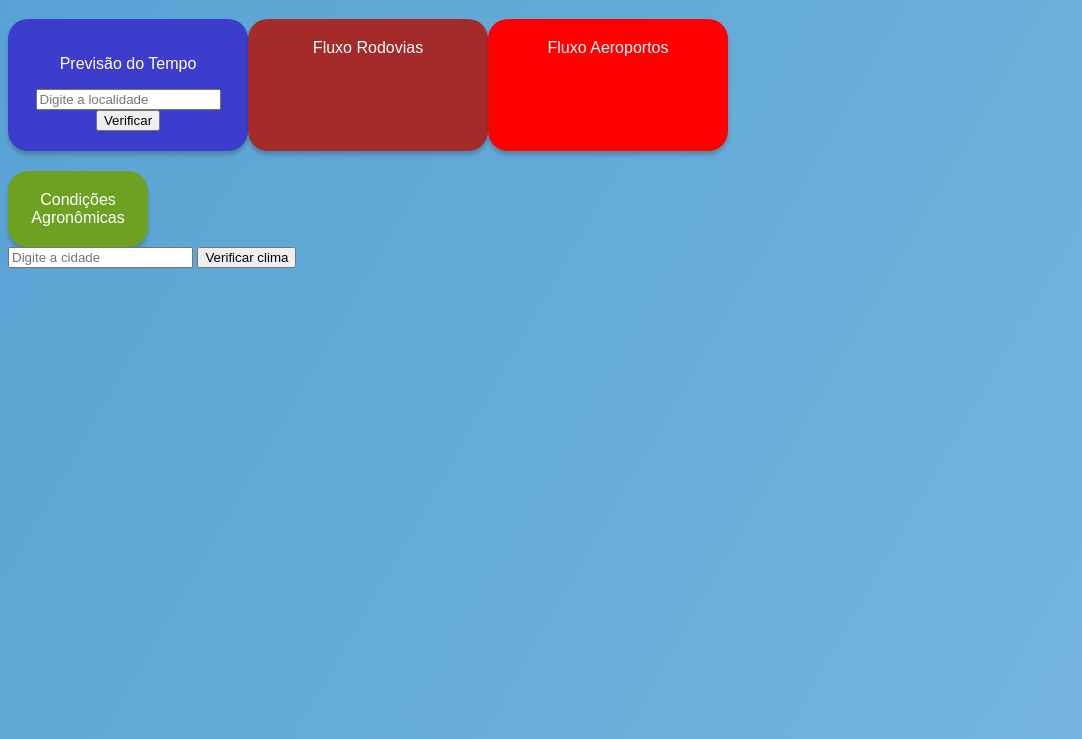
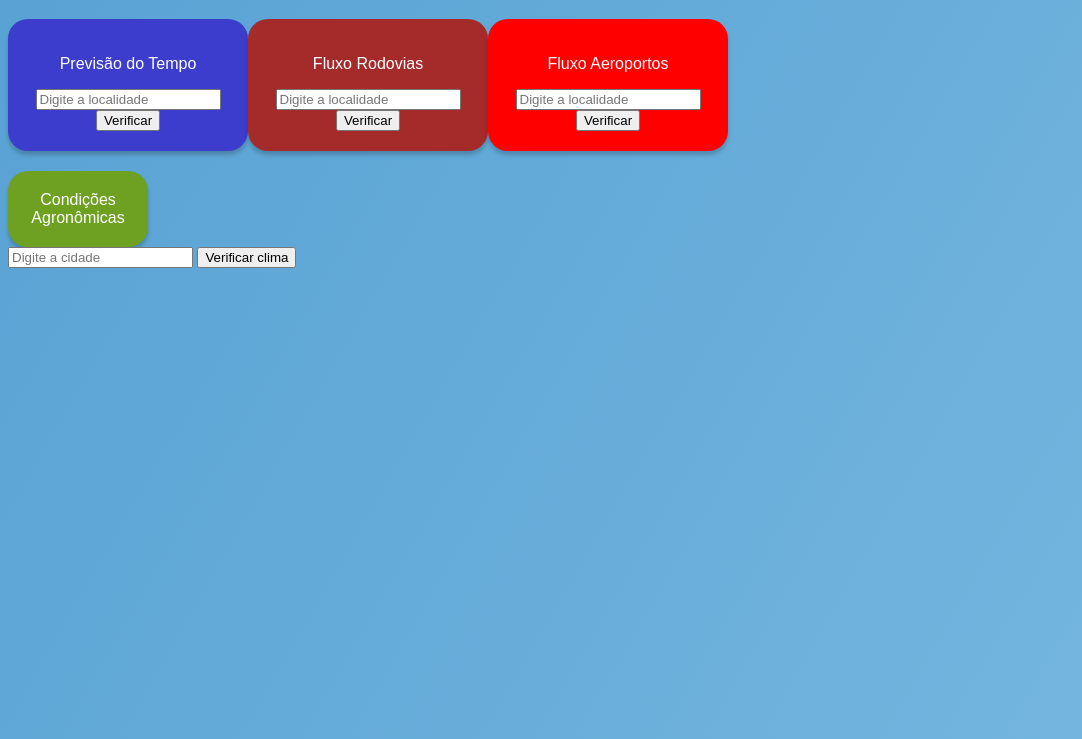
Before and after one commit to Andrehlb/consumindoAPI, a website: page weather-node/public/index.html in a window 1280 px wide. Shown: the part 61-800 px from the top of the page, without its empty margins (0-1082 px from the left). Drawn offline with Linux system fonts and the light colour scheme; no server answers.

Commit message:
Update HTML: Add input form in the card on Weather-NodeJS project.

```diff
--- a/weather-node/public/index.html
+++ b/weather-node/public/index.html
@@ -15,8 +15,16 @@
                 <input type="text" class="input-card" placeholder="Digite a localidade">
                 <button class="btn-card" type="button">Verificar</button>
             </div>
-            <div class="card" id="rodovias">Fluxo Rodovias</div>
-            <div class="card" id="aeroportos">Fluxo Aeroportos</div>
+            <div class="card" id="rodovias">
+                <p>Fluxo Rodovias</p>
+                <input type="text" class="input-card" placeholder="Digite a localidade">
+                <button class="btn-card" type="button">Verificar</button>
+            </div>
+            <div class="card" id="aeroportos">
+                <p>Fluxo Aeroportos</p>
+                <input type="text" class="input-card" placeholder="Digite a localidade">
+                <button class="btn-card" type="button">Verificar</button>
+            </div>
         </div>
         <div class="card-large" id="agro">Condições Agronômicas</div>
     </main>
```
